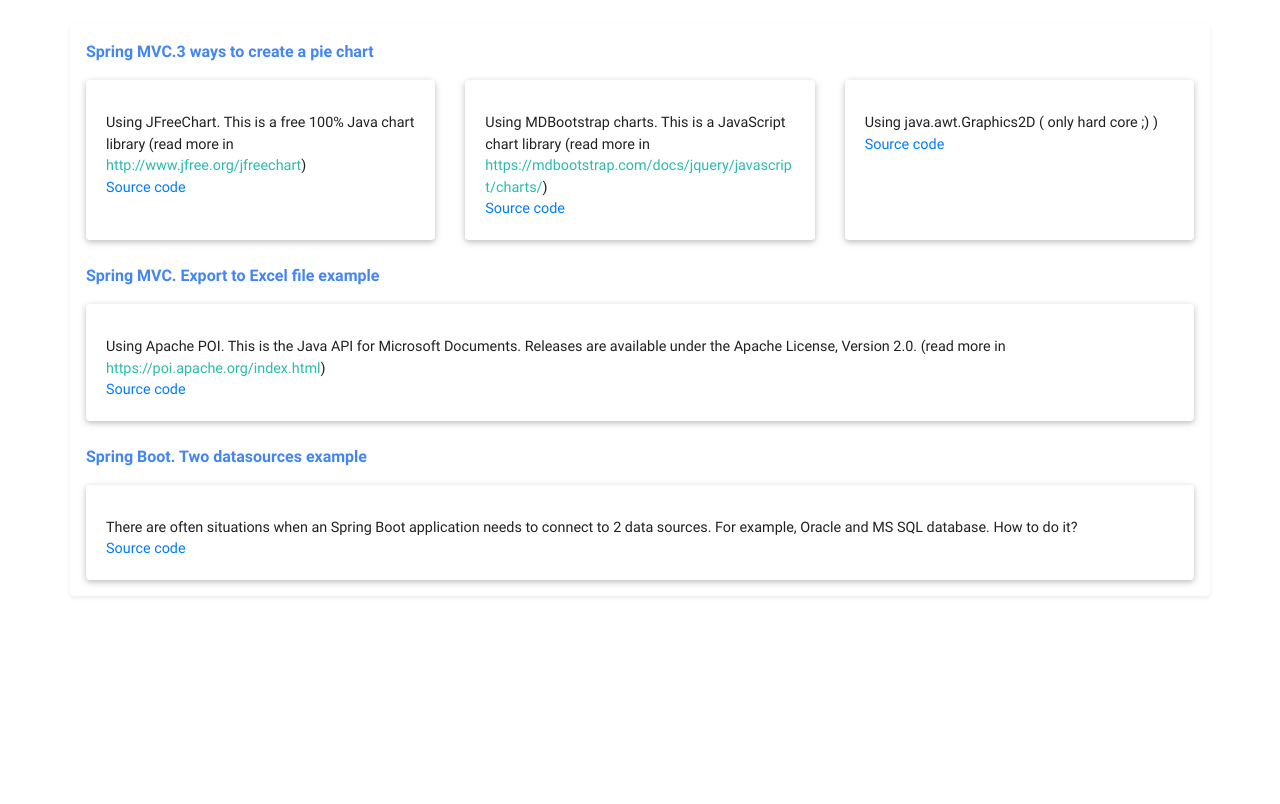
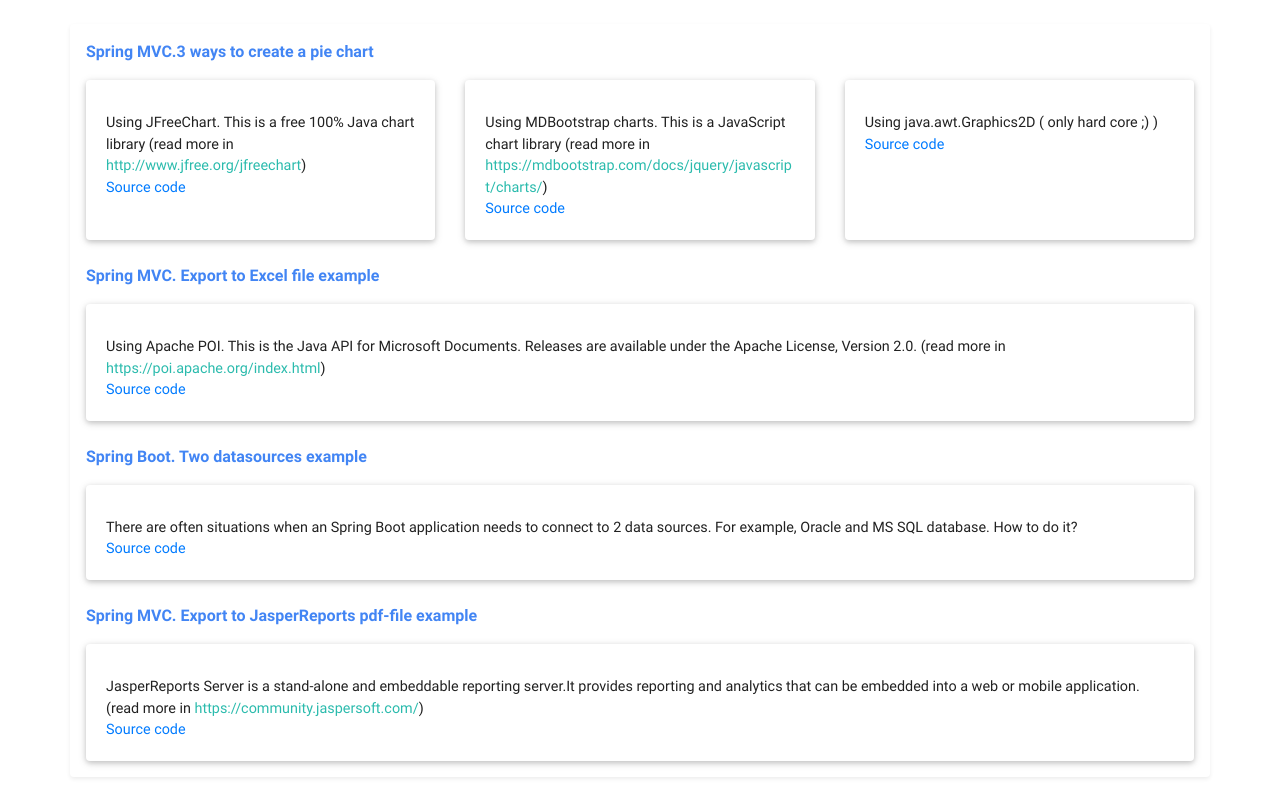
Before and after one commit to LeonidSV/others, a plain HTML site: page index.html in a window 1280 px wide. Drawn offline with nearby package versions, Linux system fonts and the light colour scheme; files that its build step writes are made by us from their sources.

Commit message:
Add files via upload

```diff
--- a/index.html
+++ b/index.html
@@ -85,6 +85,18 @@
         </div>
     </div>
 
+ <br>
+<p class="text-primary font-weight-bold">Spring MVC. Export to JasperReports pdf-file example</p>
+    <div class="card">
+        <div class="card-body">
+            <h5 class="card-title"> </h5>
+            <p class="card-text text-dark">JasperReports Server is a stand-alone and embeddable reporting server.It provides reporting and analytics that can be embedded into a web or mobile application.
+               (read more in <a href="https://community.jaspersoft.com/" class="text-default">https://community.jaspersoft.com/</a>)
+               <br>
+               <a href="Source\Spring\Jasper\jasper.html">Source code</a>
+            </p>
+        </div>
+    </div>
 
 
 
```
